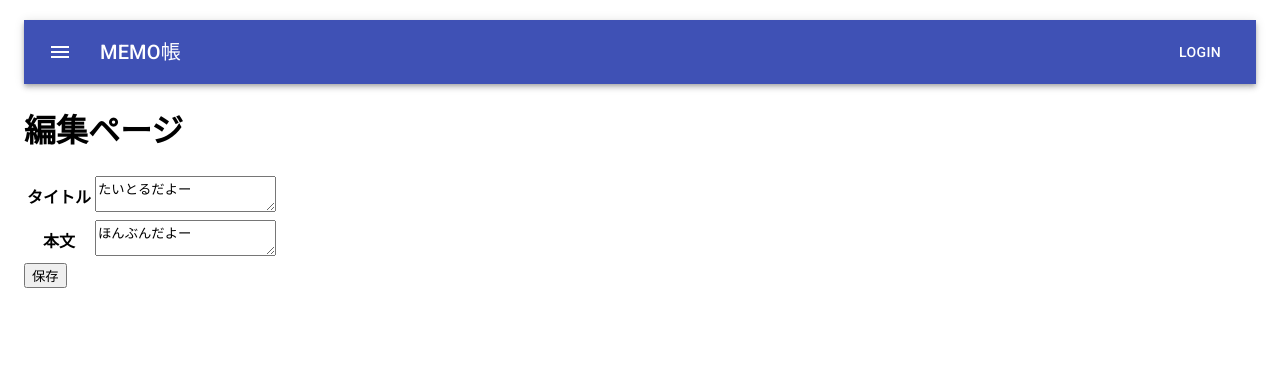
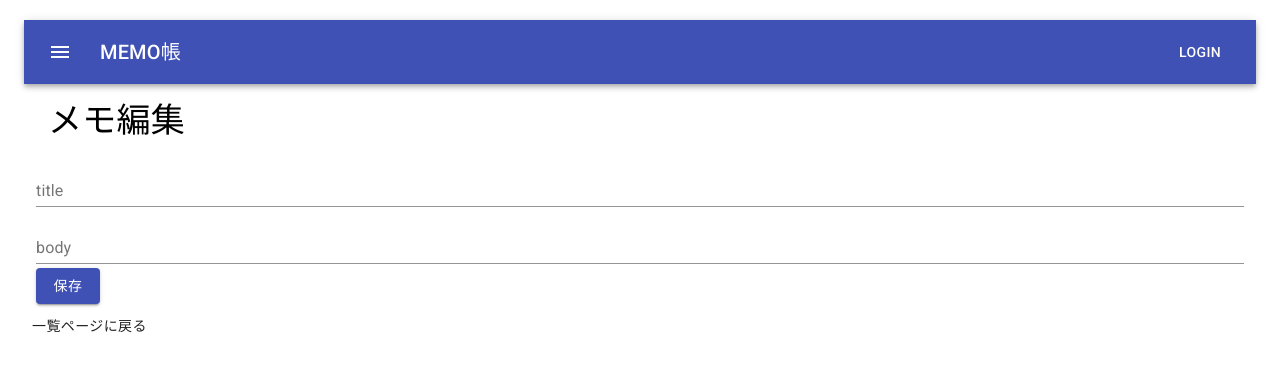
Before and after one commit to koukibuu3/react-memo-app, a React (Create React App) app: page /edit in a window 1280 px wide. Shown: the top 370 px of the page. Built offline with nearby package versions, Linux system fonts and the light colour scheme.

Commit message:
editページにreact-hook-formを導入

```diff
--- a/src/edit/Edit.tsx
+++ b/src/edit/Edit.tsx
@@ -1,5 +1,9 @@
+import { Box, Grid, TextField, Typography } from '@material-ui/core'
+import Button from '@material-ui/core/Button'
+import Container from '@material-ui/core/Container'
 import React, { useState } from 'react'
-import { Link } from 'react-router-dom'
+import { useForm } from 'react-hook-form'
+import { Link, useHistory } from 'react-router-dom'
 
 import Header from '../components/Header'
 import { Memo } from '../types'
@@ -13,31 +17,67 @@ const Edit: React.FC = () => {
     title: 'たいとるだよー',
     body: 'ほんぶんだよー',
   }
+
+  const { register, handleSubmit, errors } = useForm()
   const [memo, setMemo] = useState<Memo>(content)
+  const history = useHistory()
+
+  const onSubmit = (value) => {
+    console.log(value)
+    updateMemo(memo)
+    history.push('/detail')
+  }
 
   return (
     <>
       <Header />
-      <h1>編集ページ</h1>
-      <table>
-        <tr>
-          <th>タイトル</th>
-          <td>
-            <textarea onChange={(e) => setMemo({ ...memo, title: e.target.value })}>{memo.title}</textarea>
-          </td>
-        </tr>
-        <tr>
-          <th>本文</th>
-          <td>
-            <textarea onChange={(e) => setMemo({ ...memo, body: e.target.value })}>{memo.body}</textarea>
-          </td>
-        </tr>
-      </table>
-      <Link to="/detail">
-        <button type="button" onClick={() => updateMemo(memo)}>
-          保存
-        </button>
-      </Link>
+      <Container>
+        <Grid container spacing={3}>
+          <Grid item>
+            <Typography variant="h4" component="h2">
+              メモ編集
+            </Typography>
+          </Grid>
+          <form autoComplete="off" onSubmit={handleSubmit(onSubmit)} style={{ width: '100%' }}>
+            <Grid item>
+              <TextField
+                label="title"
+                margin="dense"
+                fullWidth
+                name="title"
+                helperText={errors.title && errors.title.message}
+                inputRef={register({
+                  required: 'titleは入力必須です',
+                  maxLength: { value: 30, message: 'titleは30文字以内で入力してください。' },
+                })}
+                onChange={(e) => setMemo({ ...memo, title: e.target.value })}
+              />
+            </Grid>
+            <Grid item>
+              <TextField
+                label="body"
+                margin="dense"
+                fullWidth
+                name="body"
+                helperText={errors.body && errors.body.message}
+                inputRef={register({
+                  required: 'bodyは入力必須です',
+                  minLength: { value: 10, message: 'bodyは10文字以上で入力してください。' },
+                })}
+                onChange={(e) => setMemo({ ...memo, body: e.target.value })}
+              />
+            </Grid>
+            <Button type="submit" variant="contained" color="primary">
+              保存
+            </Button>
+          </form>
+        </Grid>
+      </Container>
+      <Box my={2}>
+        <Link to="/">
+          <Button type="button">一覧ページに戻る</Button>
+        </Link>
+      </Box>
     </>
   )
 }
```
